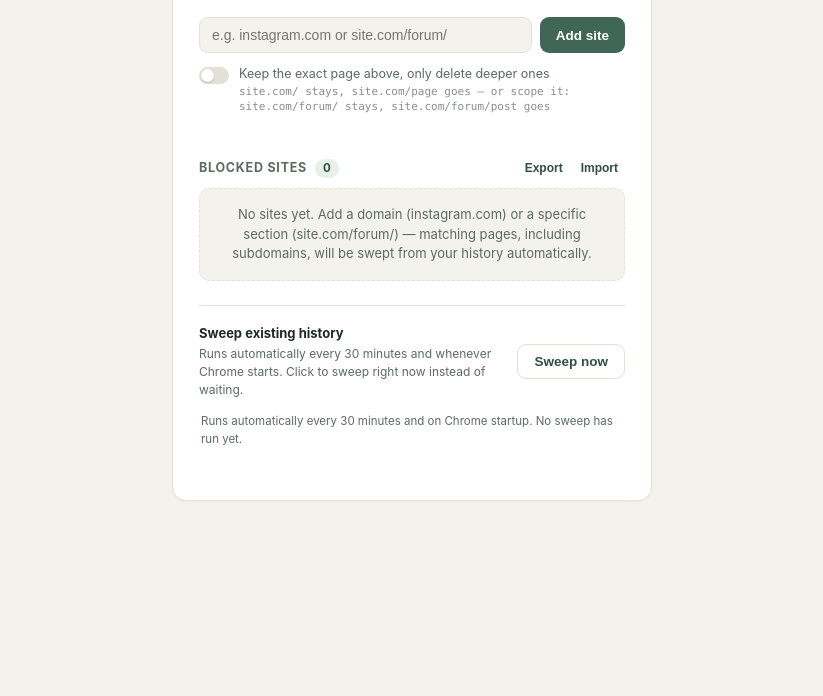
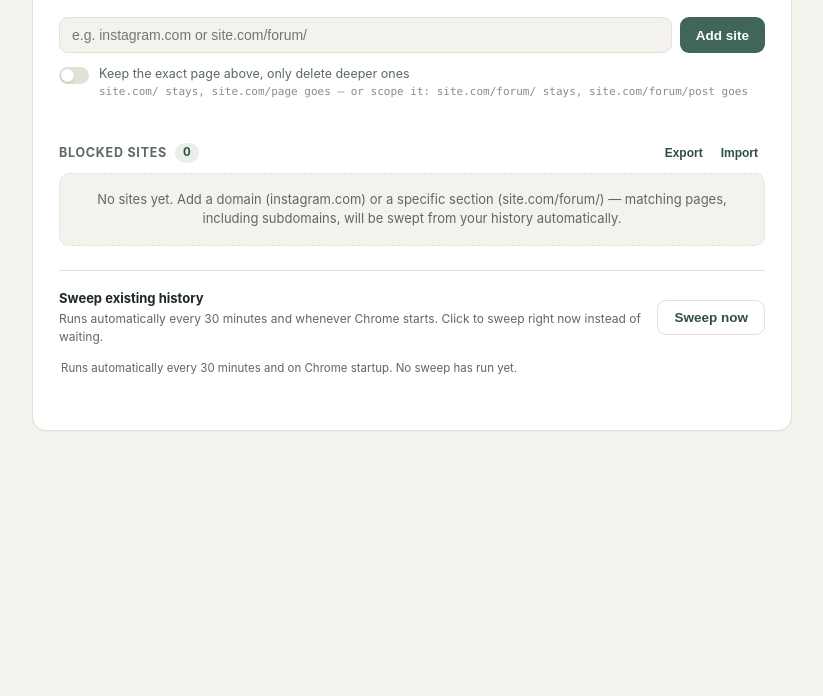
Before and after one commit to a-krasilnikov/history-cleaner, a browser extension: page options.html in a window 1280 px wide. Shown: the part 104-800 px from the top of the page, without its empty margins (228-1051 px from the left). Drawn offline with Linux system fonts and the light colour scheme.

Commit message:
UI: widen options card to 760px
Co-Authored-By: Claude Opus 4.8 <noreply@anthropic.com>

```diff
--- a/options.css
+++ b/options.css
@@ -28,7 +28,7 @@ body {
 }
 
 .card {
-  max-width: 480px;
+  max-width: 760px;
   margin: 0 auto;
   background: var(--surface);
   border: 1px solid var(--border);
```
